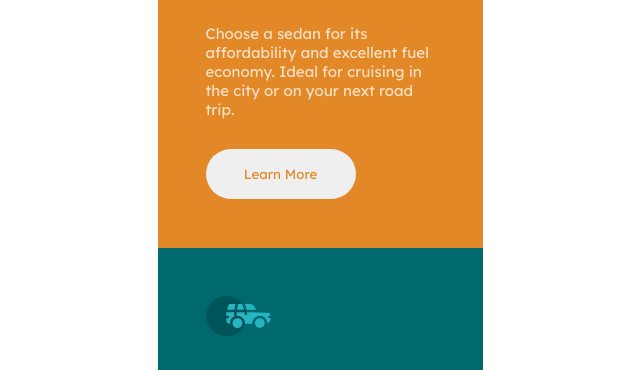
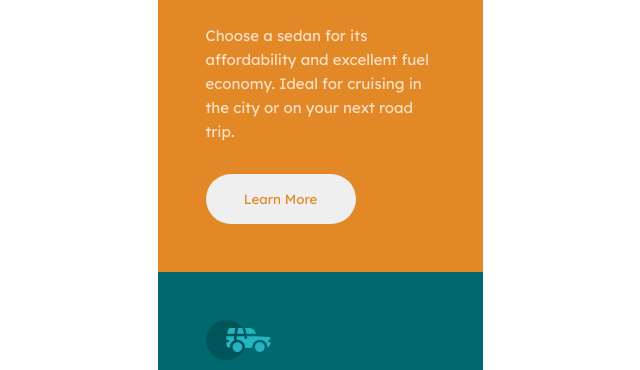
Before and after one commit to 1994oscar/3-column-preview-card-component-main-chlg-06, a website: page index.html in a window 1280 px wide. Shown: the part 242-612 px from the top of the page, without its empty margins (320-960 px from the left). Drawn offline with Linux system fonts and the light colour scheme.

Commit message:
Fixing typography

```diff
--- a/sass/compponents/_card.scss
+++ b/sass/compponents/_card.scss
@@ -24,7 +24,7 @@
         }
 
         &-column{
-            height: 44rem;
+            //height: 44rem;
             width: 32.5rem;
             display: flex;
             flex-direction: column;
@@ -47,6 +47,7 @@
                 margin-top: 4rem;
                 font-size: 1.5rem;
                 color: $transparent-white-p;
+                line-height: 2.4rem;
             }
 
             & button{
```
Also changed, not shown: css/styles.css, 1 other file.
